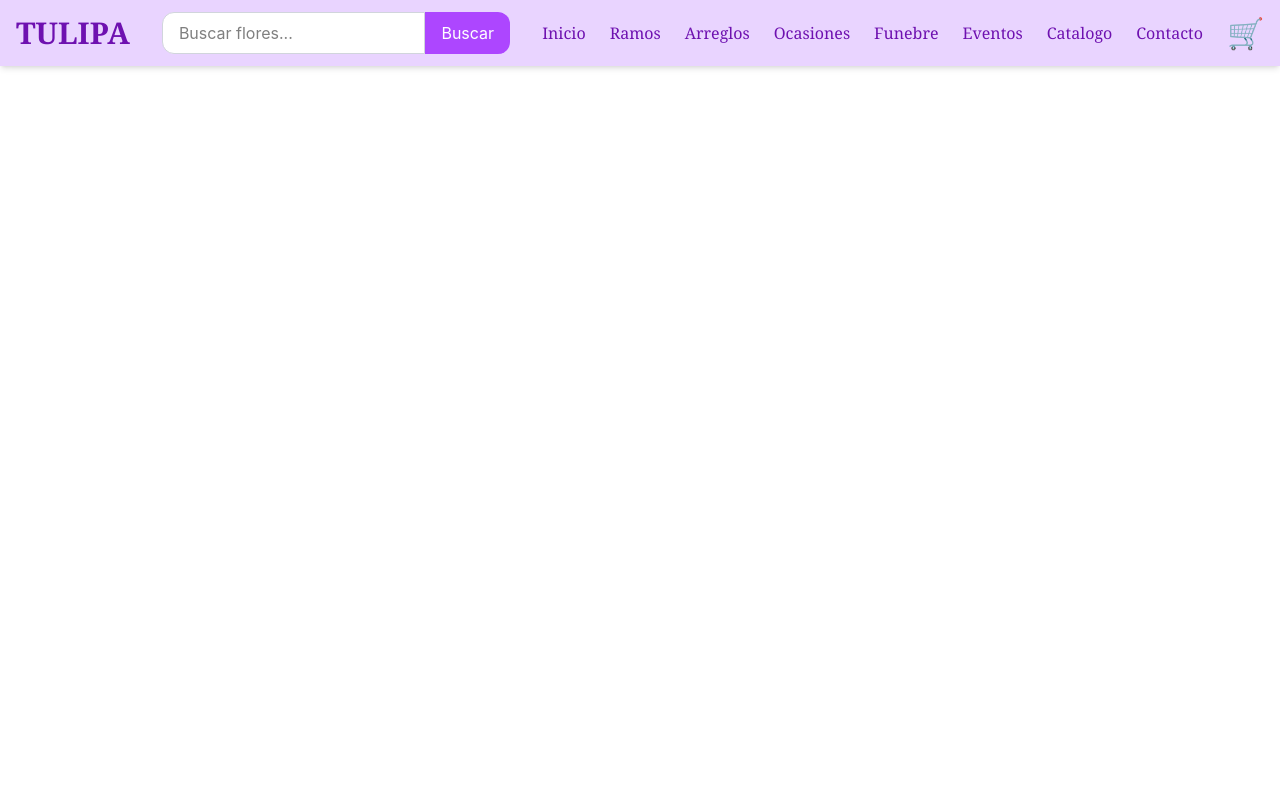
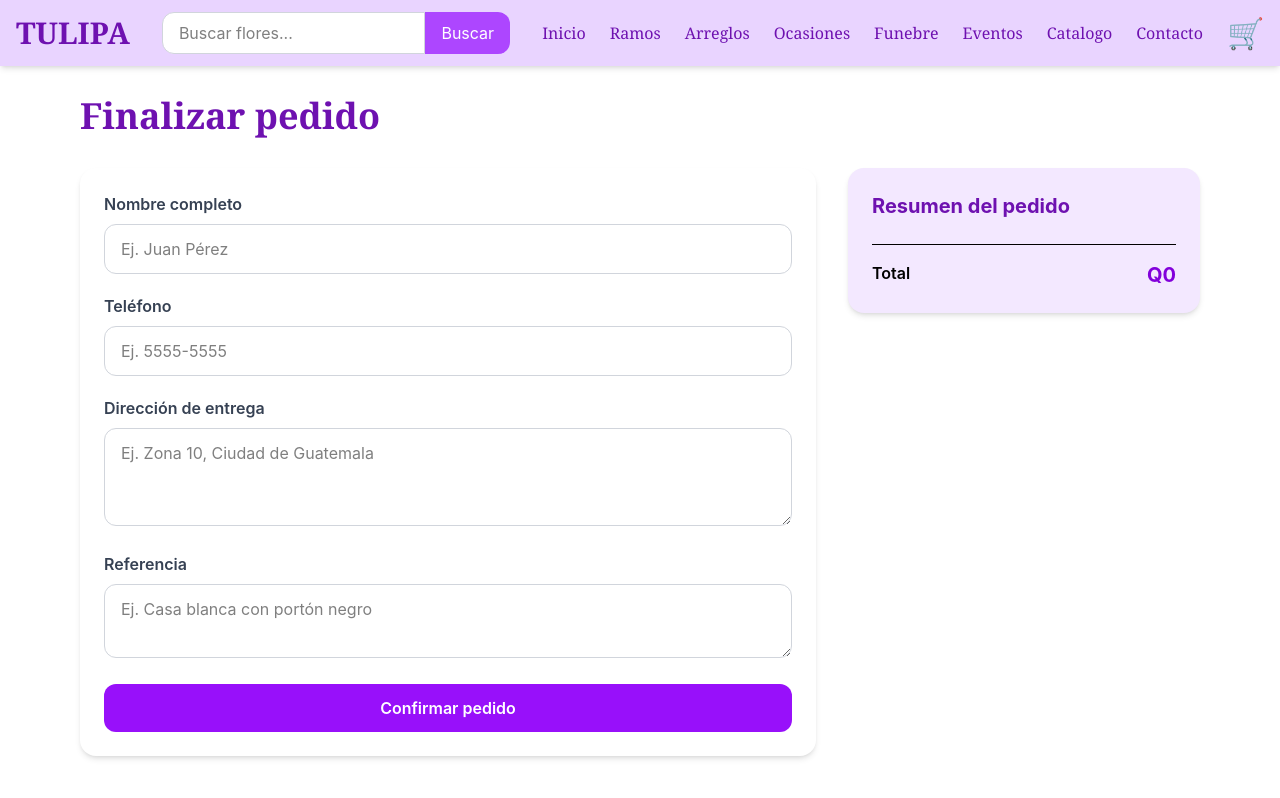
Before and after one commit to Bryan-lag/flores-app, a React (Vite) app in the folder frontend/: page /checkout in a window 1280 px wide. Built offline with nearby package versions, Linux system fonts and the light colour scheme.

Commit message:
Implement checkout and WhatsApp order flow

```diff
--- a/frontend/src/App.jsx
+++ b/frontend/src/App.jsx
@@ -12,6 +12,7 @@ import Contacto from "./pages/Contacto.jsx";
 import Ocasiones from "./pages/Ocasiones.jsx";
 import OcasionesProductos from "./pages/OcasionesProductos.jsx";
 import ProductoDetalle from "./pages/ProductoDetalle";
+import Checkout from "./pages/Checkout.jsx";
 
 function App() {
   return (
@@ -31,6 +32,7 @@ function App() {
         <Route path="/ocasiones" element={<Ocasiones/>} />
         <Route path="/ocasiones/:ocasion" element={<OcasionesProductos/>} />
         <Route path="/productos/:id" element={<ProductoDetalle />} />
+        <Route path="/checkout" element={<Checkout />} />
       </Routes>
     </>
   );
--- a/frontend/src/pages/Carrito.jsx
+++ b/frontend/src/pages/Carrito.jsx
@@ -130,11 +130,12 @@ const Carrito = () => {
               </span>
             </div>
 
-            <button
-              className="w-full bg-purple-600 hover:bg-purple-700 text-white py-3 rounded-xl font-semibold transition cursor-pointer"
-            >
-              Proceder al pago
-            </button>
+            <Link
+                to="/checkout"
+                className="block w-full text-center bg-purple-600 hover:bg-purple-700 text-white py-3 rounded-xl font-semibold transition"
+              >
+                Continuar con el pedido
+            </Link>
 
           </div>
 
--- /dev/null
+++ b/frontend/src/pages/Checkout.jsx
@@ -0,0 +1,323 @@
+import { useState } from "react";
+import axios from "axios";
+
+import { useCarrito } from "../context/CarritoContext";
+
+const Checkout = () => {
+  const { carrito, total, vaciarCarrito } = useCarrito();
+
+  const [formulario, setFormulario] = useState({
+    nombre_cliente: "",
+    telefono: "",
+    direccion: "",
+    referencia: "",
+  });
+
+  const [cargando, setCargando] = useState(false);
+  const [error, setError] = useState("");
+  const [pedidoCreado, setPedidoCreado] = useState(null);
+
+  const handleChange = (e) => {
+    const { name, value } = e.target;
+
+    setFormulario({
+      ...formulario,
+      [name]: value,
+    });
+  };
+
+  const crearMensajeWhatsApp = (pedidoId) => {
+    const productos = carrito
+      .map(
+        (item) =>
+          `• ${item.nombre} x${item.cantidad} - Q${
+            item.precio * item.cantidad
+          }`
+      )
+      .join("\n");
+
+    const mensaje = `
+Hola, quiero confirmar mi pedido en TULIPA 🌷
+
+*Pedido #${pedidoId}*
+
+*Cliente:* ${formulario.nombre_cliente}
+*Teléfono:* ${formulario.telefono}
+
+*Dirección:*
+${formulario.direccion}
+
+*Referencia:*
+${formulario.referencia || "No especificada"}
+
+*Productos:*
+${productos}
+
+*Total: Q${total}*
+
+¡Gracias!
+`;
+
+    return mensaje;
+  };
+
+  const abrirWhatsApp = (pedidoId) => {
+    const numeroWhatsApp = "502XXXXXXXX";
+
+    const mensaje = crearMensajeWhatsApp(pedidoId);
+
+    const url = `https://wa.me/${numeroWhatsApp}?text=${encodeURIComponent(
+      mensaje
+    )}`;
+
+    window.open(url, "_blank");
+  };
+
+  const handleSubmit = async (e) => {
+    e.preventDefault();
+
+    setCargando(true);
+    setError("");
+
+    try {
+      const pedido = {
+        ...formulario,
+        detalles: carrito.map((item) => ({
+          producto_id: item.id,
+          cantidad: item.cantidad,
+        })),
+      };
+
+      const response = await axios.post(
+        "http://127.0.0.1:8000/pedidos/",
+        pedido
+      );
+
+      console.log("Pedido creado:", response.data);
+
+      const pedidoId = response.data.pedido_id;
+
+      // Guardamos la información del pedido creado
+      setPedidoCreado({
+        id: pedidoId,
+      });
+
+      // El pedido ya fue guardado correctamente
+      vaciarCarrito();
+
+      // Abrimos WhatsApp después de crear el pedido
+      abrirWhatsApp(pedidoId);
+    } catch (error) {
+      console.error(error);
+
+      setError(
+        error.response?.data?.detail ||
+          "Ocurrió un error al crear el pedido."
+      );
+    } finally {
+      setCargando(false);
+    }
+  };
+
+  // PANTALLA DE CONFIRMACIÓN
+  if (pedidoCreado) {
+    return (
+      <div className="min-h-screen flex items-center justify-center px-4 pt-20 pb-10 bg-pink-50">
+        <div className="w-full max-w-2xl bg-white rounded-3xl shadow-lg p-8 md:p-12 text-center">
+
+          {/* ICONO */}
+          <div className="mx-auto mb-6 w-20 h-20 rounded-full bg-purple-100 flex items-center justify-center">
+            <span className="text-4xl text-purple-700">
+              ✓
+            </span>
+          </div>
+
+          {/* TITULO */}
+          <h1 className="text-3xl md:text-4xl font-serif font-bold text-purple-800 mb-4">
+            ¡Pedido creado correctamente!
+          </h1>
+
+          {/* MENSAJE */}
+          <p className="text-gray-600 text-lg mb-2">
+            Tu pedido{" "}
+            <span className="font-bold text-purple-700">
+              #{pedidoCreado.id}
+            </span>{" "}
+            ha sido registrado con éxito.
+          </p>
+
+          <p className="text-gray-500 mb-8">
+            Se abrió WhatsApp para que puedas confirmar los
+            detalles de tu pedido.
+          </p>
+
+          {/* BOTON WHATSAPP */}
+          <button
+            onClick={() => abrirWhatsApp(pedidoCreado.id)}
+            className="w-full md:w-auto bg-purple-600 hover:bg-purple-700 text-white px-8 py-3 rounded-xl font-semibold transition cursor-pointer mb-4"
+          >
+            💬 Abrir WhatsApp nuevamente
+          </button>
+
+          {/* SEGUIR COMPRANDO */}
+          <div>
+            <a
+              href="/"
+              className="inline-block text-purple-700 hover:text-purple-900 font-semibold transition"
+            >
+              ← Seguir comprando
+            </a>
+          </div>
+
+        </div>
+      </div>
+    );
+  }
+
+  return (
+    <div className="max-w-6xl mx-auto px-4 pt-24 pb-10">
+
+      <h1 className="text-3xl md:text-4xl font-serif font-bold text-purple-800 mb-8">
+        Finalizar pedido
+      </h1>
+
+      <div className="grid grid-cols-1 lg:grid-cols-3 gap-8">
+
+        {/* FORMULARIO */}
+        <form
+          onSubmit={handleSubmit}
+          className="lg:col-span-2 bg-white rounded-2xl shadow-md p-6 space-y-5"
+        >
+
+          {/* NOMBRE */}
+          <div>
+            <label className="block font-semibold text-gray-700 mb-2">
+              Nombre completo
+            </label>
+
+            <input
+              type="text"
+              name="nombre_cliente"
+              value={formulario.nombre_cliente}
+              onChange={handleChange}
+              required
+              className="w-full border border-gray-300 rounded-xl px-4 py-3 focus:outline-none focus:ring-2 focus:ring-purple-400"
+              placeholder="Ej. Juan Pérez"
+            />
+          </div>
+
+          {/* TELEFONO */}
+          <div>
+            <label className="block font-semibold text-gray-700 mb-2">
+              Teléfono
+            </label>
+
+            <input
+              type="tel"
+              name="telefono"
+              value={formulario.telefono}
+              onChange={handleChange}
+              required
+              className="w-full border border-gray-300 rounded-xl px-4 py-3 focus:outline-none focus:ring-2 focus:ring-purple-400"
+              placeholder="Ej. 5555-5555"
+            />
+          </div>
+
+          {/* DIRECCION */}
+          <div>
+            <label className="block font-semibold text-gray-700 mb-2">
+              Dirección de entrega
+            </label>
+
+            <textarea
+              name="direccion"
+              value={formulario.direccion}
+              onChange={handleChange}
+              required
+              rows="3"
+              className="w-full border border-gray-300 rounded-xl px-4 py-3 focus:outline-none focus:ring-2 focus:ring-purple-400"
+              placeholder="Ej. Zona 10, Ciudad de Guatemala"
+            />
+          </div>
+
+          {/* REFERENCIA */}
+          <div>
+            <label className="block font-semibold text-gray-700 mb-2">
+              Referencia
+            </label>
+
+            <textarea
+              name="referencia"
+              value={formulario.referencia}
+              onChange={handleChange}
+              rows="2"
+              className="w-full border border-gray-300 rounded-xl px-4 py-3 focus:outline-none focus:ring-2 focus:ring-purple-400"
+              placeholder="Ej. Casa blanca con portón negro"
+            />
+          </div>
+
+          {/* ERROR */}
+          {error && (
+            <p className="text-red-600 bg-red-50 p-3 rounded-xl">
+              {error}
+            </p>
+          )}
+
+          {/* BOTON */}
+          <button
+            type="submit"
+            disabled={cargando}
+            className="w-full bg-purple-600 hover:bg-purple-700 disabled:bg-gray-400 text-white py-3 rounded-xl font-semibold transition cursor-pointer"
+          >
+            {cargando ? "Creando pedido..." : "Confirmar pedido"}
+          </button>
+
+        </form>
+
+        {/* RESUMEN */}
+        <div className="bg-purple-100 rounded-2xl shadow-md p-6 h-fit">
+
+          <h2 className="text-xl font-bold text-purple-800 mb-6">
+            Resumen del pedido
+          </h2>
+
+          <div className="space-y-3 mb-6">
+
+            {carrito.map((item) => (
+              <div
+                key={item.id}
+                className="flex justify-between gap-4 text-sm"
+              >
+                <span>
+                  {item.nombre} x {item.cantidad}
+                </span>
+
+                <span className="font-semibold">
+                  Q{item.precio * item.cantidad}
+                </span>
+              </div>
+            ))}
+
+          </div>
+
+          <div className="border-t pt-4 flex justify-between">
+
+            <span className="font-semibold">
+              Total
+            </span>
+
+            <span className="text-xl font-bold text-purple-700">
+              Q{total}
+            </span>
+
+          </div>
+
+        </div>
+
+      </div>
+
+    </div>
+  );
+};
+
+export default Checkout;
```
